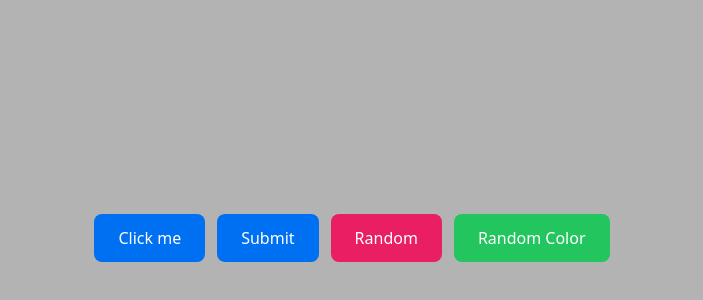
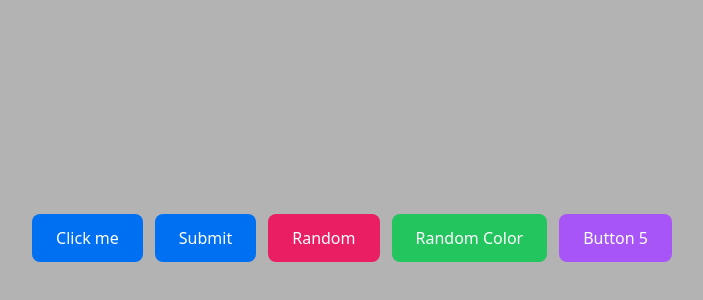
Before and after one commit to yanivprusman/dummyApp, a Next.js app: page / in a window 1280 px wide. Shown: the part 162-462 px from the top of the page, without its empty margins (288-991 px from the left). Built offline with nearby package versions, Linux system fonts and the light colour scheme.

Commit message:
#11: Add a 5th button to the home page

```diff
--- a/app/page.tsx
+++ b/app/page.tsx
@@ -89,6 +89,13 @@ export default function Home() {
       >
         {randomColor ? `Color: ${randomColor}` : "Random Color"}
       </button>
+      <button
+        data-id="placeholder"
+        onMouseDown={(e) => handleMouseDown("placeholder", e)}
+        style={btnStyle("placeholder", "#a855f7")}
+      >
+        Button 5
+      </button>
     </main>
   );
 }
```
